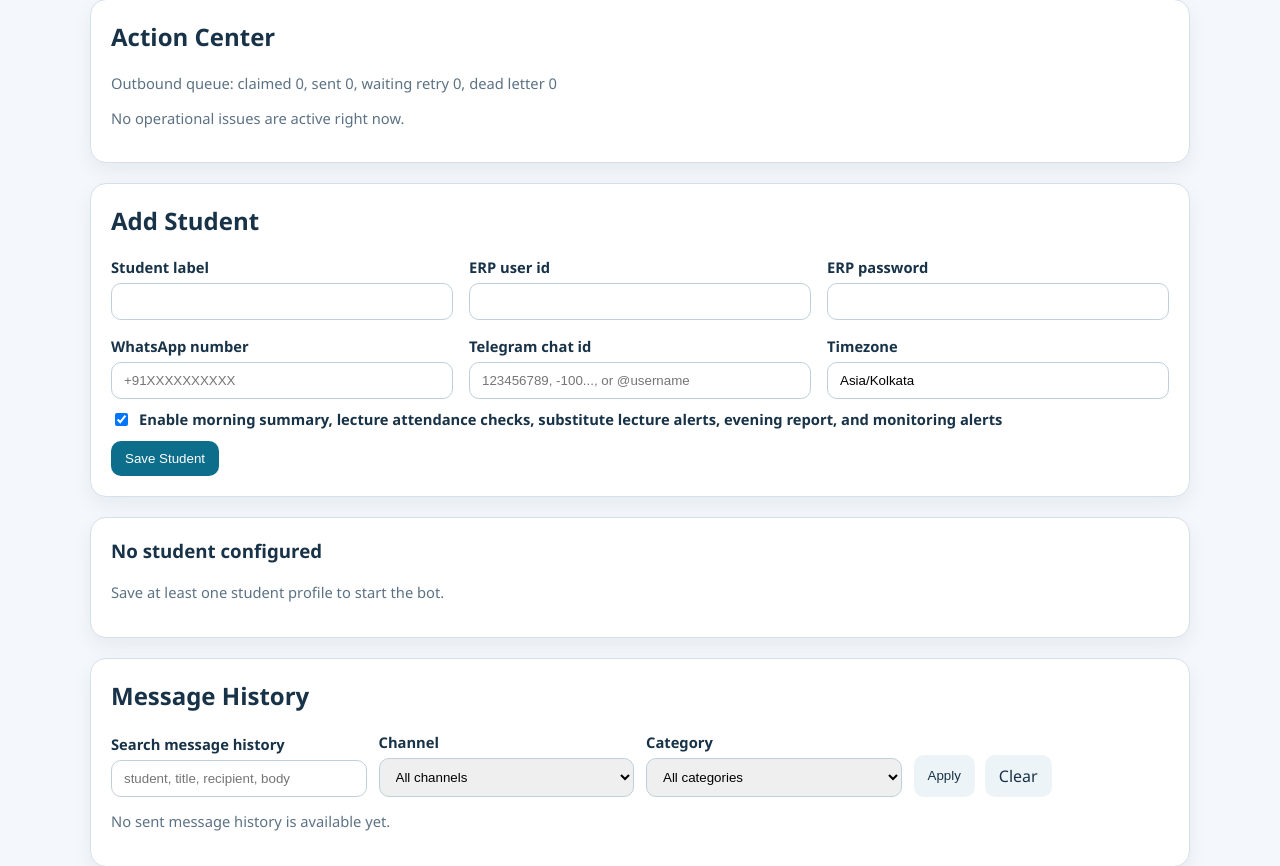
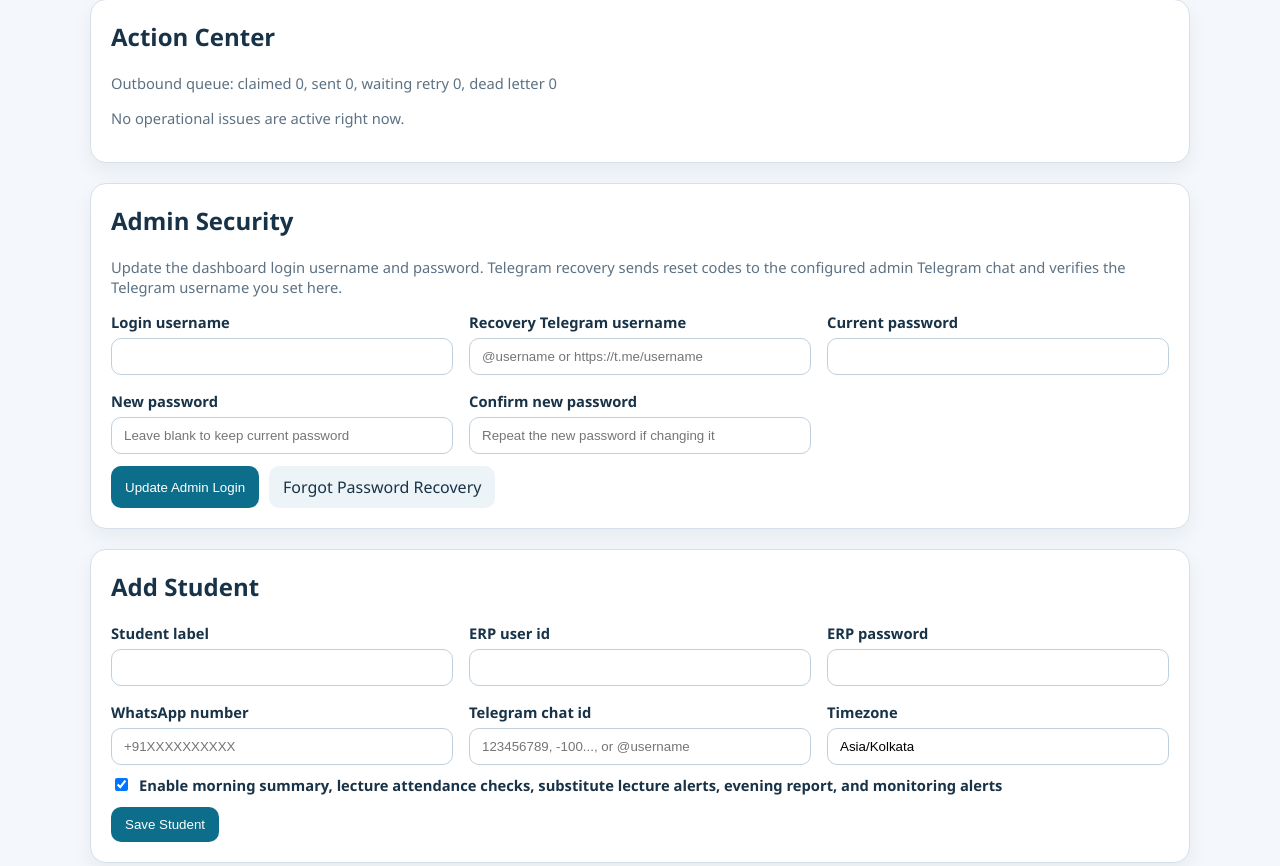
Before and after one commit to tapendra9104/QUMS-Chat-Bot, a Flask app: page / in a window 1280 px wide. Shown: the part 804-1670 px from the top of the page. Run offline with Flask 3, Linux system fonts and the light colour scheme; data that the repository does not hold is empty.

Commit message:
Add Telegram-backed admin credential recovery

```diff
--- a/qums_bot/app.py
+++ b/qums_bot/app.py
@@ -1,14 +1,16 @@
 from __future__ import annotations
 
 import csv
+import json
 import secrets
-from datetime import timedelta
+from datetime import datetime, timedelta, timezone
 from io import StringIO
 from urllib.parse import urlsplit
 
 from flask import Flask, Response, current_app, flash, jsonify, redirect, render_template, request, session, url_for
 from apscheduler.schedulers.base import STATE_RUNNING
 from twilio.request_validator import RequestValidator
+from werkzeug.security import check_password_hash, generate_password_hash
 
 from .monitoring import init_monitoring
 from .rate_limit import InMemoryRateLimiter
@@ -20,6 +22,13 @@ from .service import NotificationDeliveryError
 from .task_queue import TaskDispatcher
 from .telegram import TelegramError
 from .whatsapp import WhatsAppError
+
+
+ADMIN_RESET_STATE_KEY = "admin_password_reset"
+ADMIN_USERNAME_OVERRIDE_KEY = "admin_username_override"
+ADMIN_PASSWORD_HASH_OVERRIDE_KEY = "admin_password_hash_override"
+ADMIN_TELEGRAM_USERNAME_OVERRIDE_KEY = "admin_telegram_username_override"
+ADMIN_RESET_CODE_TTL_MINUTES = 10
 
 
 def create_app(*, start_scheduler: bool = True) -> Flask:
@@ -54,6 +63,9 @@ def create_app(*, start_scheduler: bool = True) -> Flask:
             "healthz",
             "admin_login",
             "admin_login_submit",
+            "admin_forgot_password",
+            "admin_forgot_password_request",
+            "admin_forgot_password_reset",
             "twilio_status_webhook",
             "twilio_inbound_webhook",
             "static",
@@ -91,7 +103,11 @@ def create_app(*, start_scheduler: bool = True) -> Flask:
             return redirect(url_for("dashboard"))
         if session.get("admin_authenticated"):
             return redirect(url_for("dashboard"))
-        return render_template("admin_login.html", next_path=_safe_next_path(request.args.get("next")))
+        return render_template(
+            "admin_login.html",
+            next_path=_safe_next_path(request.args.get("next")),
+            recovery_configured=bool(_get_admin_account_state()["recovery_telegram_username"]),
+        )
 
     @app.post("/admin/login")
     def admin_login_submit():
@@ -109,20 +125,180 @@ def create_app(*, start_scheduler: bool = True) -> Flask:
         password = request.form.get("password", "")
         next_path = _safe_next_path(request.form.get("next_path"))
 
-        if username == settings.admin_username and password == settings.admin_password:
+        if _verify_admin_credentials(username, password):
             session.clear()
             session["admin_authenticated"] = True
             flash("Admin login successful.", "success")
             return redirect(next_path)
 
         flash("Invalid admin username or password.", "error")
-        return render_template("admin_login.html", next_path=next_path), 401
+        return render_template(
+            "admin_login.html",
+            next_path=next_path,
+            recovery_configured=bool(_get_admin_account_state()["recovery_telegram_username"]),
+        ), 401
+
+    @app.get("/admin/forgot-password")
+    def admin_forgot_password():
+        if not _admin_auth_enabled():
+            return redirect(url_for("dashboard"))
+        if session.get("admin_authenticated"):
+            return redirect(url_for("dashboard"))
+        return render_template(
+            "admin_forgot_password.html",
+            recovery_configured=bool(_get_admin_account_state()["recovery_telegram_username"]),
+            reset_code_ttl_minutes=ADMIN_RESET_CODE_TTL_MINUTES,
+            telegram_username="",
+            next_login_path=_safe_next_path(request.args.get("next")),
+        )
+
+    @app.post("/admin/forgot-password/request")
+    def admin_forgot_password_request():
+        if not _admin_auth_enabled():
+            return redirect(url_for("dashboard"))
+        limit_response = _enforce_rate_limit(
+            bucket=f"admin-forgot:{_client_ip()}",
+            limit=settings.admin_rate_limit_count,
+            window_seconds=settings.admin_rate_limit_window_seconds,
+        )
+        if limit_response is not None:
+            return limit_response
+        telegram_username = request.form.get("telegram_username", "").strip()
+        try:
+            normalized = _issue_admin_password_reset_code(telegram_username)
+        except ValueError as exc:
+            flash(str(exc), "error")
+            return render_template(
+                "admin_forgot_password.html",
+                recovery_configured=bool(_get_admin_account_state()["recovery_telegram_username"]),
+                reset_code_ttl_minutes=ADMIN_RESET_CODE_TTL_MINUTES,
+                telegram_username=telegram_username,
+                next_login_path=url_for("admin_login"),
+            ), 400
+        except TelegramError as exc:
+            _report_internal_exception("Telegram password reset delivery failed.", exc)
+            flash("Reset code could not be sent to Telegram right now.", "error")
+            return render_template(
+                "admin_forgot_password.html",
+                recovery_configured=bool(_get_admin_account_state()["recovery_telegram_username"]),
+                reset_code_ttl_minutes=ADMIN_RESET_CODE_TTL_MINUTES,
+                telegram_username=telegram_username,
+                next_login_path=url_for("admin_login"),
+            ), 502
+
+        flash(
+            f"A reset code was sent to the configured Telegram admin chat for {normalized}.",
+            "success",
+        )
+        return render_template(
+            "admin_forgot_password.html",
+            recovery_configured=True,
+            reset_code_ttl_minutes=ADMIN_RESET_CODE_TTL_MINUTES,
+            telegram_username=normalized,
+            next_login_path=url_for("admin_login"),
+        )
+
+    @app.post("/admin/forgot-password/reset")
+    def admin_forgot_password_reset():
+        if not _admin_auth_enabled():
+            return redirect(url_for("dashboard"))
+        limit_response = _enforce_rate_limit(
+            bucket=f"admin-reset:{_client_ip()}",
+            limit=settings.admin_rate_limit_count,
+            window_seconds=settings.admin_rate_limit_window_seconds,
+        )
+        if limit_response is not None:
+            return limit_response
+
+        telegram_username = request.form.get("telegram_username", "").strip()
+        reset_code = request.form.get("reset_code", "").strip()
+        new_username = request.form.get("new_username", "").strip()
+        new_password = request.form.get("new_password", "")
+        confirm_password = request.form.get("confirm_password", "")
+        try:
+            normalized_telegram = _normalize_telegram_username(telegram_username)
+            validated_username = _validate_admin_login_username(new_username)
+            validated_password = _validate_admin_password(new_password, confirm_password)
+            _consume_admin_password_reset_code(normalized_telegram, reset_code)
+            _persist_admin_account_credentials(
+                username=validated_username,
+                password=validated_password,
+                recovery_telegram_username=normalized_telegram,
+            )
+            try:
+                _service().log_admin_action(
+                    actor=f"password-reset:{normalized_telegram}",
+                    action="admin_password_reset",
+                    target_type="admin_account",
+                    target_id=validated_username,
+                    details="Admin login credentials were reset through Telegram verification.",
+                )
+            except Exception as exc:
+                _report_internal_exception("Admin password reset audit logging failed.", exc)
+        except ValueError as exc:
+            flash(str(exc), "error")
+            return render_template(
+                "admin_forgot_password.html",
+                recovery_configured=bool(_get_admin_account_state()["recovery_telegram_username"]),
+                reset_code_ttl_minutes=ADMIN_RESET_CODE_TTL_MINUTES,
+                telegram_username=telegram_username,
+                next_login_path=url_for("admin_login"),
+            ), 400
+
+        session.clear()
+        flash("Admin login credentials were updated. Sign in with the new username and password.", "success")
+        return redirect(url_for("admin_login"))
 
     @app.post("/admin/logout")
     def admin_logout():
         session.clear()
         flash("Admin session closed.", "success")
         return redirect(url_for("admin_login"))
+
+    @app.post("/admin/account/update")
+    def admin_account_update():
+        current_password = request.form.get("current_password", "")
+        login_username = request.form.get("login_username", "").strip()
+        new_password = request.form.get("new_password", "")
+        confirm_password = request.form.get("confirm_password", "")
+        recovery_telegram_username = request.form.get("recovery_telegram_username", "").strip()
+        try:
+            if not _verify_admin_password(current_password):
+                raise ValueError("Current password is not valid.")
+            validated_username = _validate_admin_login_username(login_username)
+            normalized_recovery = (
+                _normalize_telegram_username(recovery_telegram_username)
+                if recovery_telegram_username.strip()
+                else ""
+            )
+            if normalized_recovery and (not _service().telegram.configured or not _service().settings.telegram_admin_chat_ids):
+                raise ValueError("Telegram recovery cannot be enabled until the Telegram bot token and admin chat ids are configured.")
+            if new_password or confirm_password:
+                password_to_store = _validate_admin_password(new_password, confirm_password)
+                password_changed = True
+            else:
+                password_to_store = current_password
+                password_changed = False
+            _persist_admin_account_credentials(
+                username=validated_username,
+                password=password_to_store,
+                recovery_telegram_username=normalized_recovery,
+            )
+        except ValueError as exc:
+            flash(str(exc), "error")
+            return redirect(url_for("dashboard"))
+
+        _log_admin_action(
+            action="update_admin_account",
+            target_type="admin_account",
+            target_id=validated_username,
+            details=(
+                f"Admin login username updated to {validated_username} and Telegram recovery username "
+                f"{normalized_recovery or 'disabled'}; password {'changed' if password_changed else 'kept'}."
+            ),
+        )
+        flash("Admin login settings updated.", "success")
+        return redirect(url_for("dashboard"))
 
     @app.get("/")
     def dashboard():
@@ -562,8 +738,164 @@ def _csrf_token() -> str:
 
 
 def _admin_auth_enabled() -> bool:
+    account = _get_admin_account_state()
+    return bool(account["username"] and account["password_available"])
+
+
+def _get_admin_account_state() -> dict[str, object]:
     service = _service()
-    return bool(service.settings.admin_username and service.settings.admin_password)
+    db = service.db
+    username_override = (db.get_runtime_state(ADMIN_USERNAME_OVERRIDE_KEY) or "").strip()
+    password_hash_override = (db.get_runtime_state(ADMIN_PASSWORD_HASH_OVERRIDE_KEY) or "").strip()
+    recovery_override = (db.get_runtime_state(ADMIN_TELEGRAM_USERNAME_OVERRIDE_KEY) or "").strip()
+    username = username_override or service.settings.admin_username
+    recovery_username = recovery_override or service.settings.admin_telegram_username
+    normalized_recovery = ""
+    if recovery_username:
+        try:
+            normalized_recovery = _normalize_telegram_username(recovery_username)
+        except ValueError:
+            normalized_recovery = ""
+    return {
+        "username": username,
+        "password_hash_override": password_hash_override,
+        "password_available": bool(password_hash_override or service.settings.admin_password),
+        "recovery_telegram_username": normalized_recovery,
+    }
+
+
+def _verify_admin_password(password: str) -> bool:
+    account = _get_admin_account_state()
+    password_hash_override = str(account["password_hash_override"] or "")
+    if password_hash_override:
+        return bool(password) and check_password_hash(password_hash_override, password)
+    return bool(password) and secrets.compare_digest(password, _service().settings.admin_password)
+
+
+def _verify_admin_credentials(username: str, password: str) -> bool:
+    account = _get_admin_account_state()
+    expected_username = str(account["username"] or "").strip()
+    if not expected_username or not secrets.compare_digest(username, expected_username):
+        return False
+    return _verify_admin_password(password)
+
+
+def _persist_admin_account_credentials(
+    *,
+    username: str,
+    password: str,
+    recovery_telegram_username: str,
+) -> None:
+    db = _service().db
+    db.upsert_runtime_state(state_key=ADMIN_USERNAME_OVERRIDE_KEY, state_value=username)
+    db.upsert_runtime_state(
+        state_key=ADMIN_PASSWORD_HASH_OVERRIDE_KEY,
+        state_value=generate_password_hash(password),
+    )
+    if recovery_telegram_username:
+        db.upsert_runtime_state(
+            state_key=ADMIN_TELEGRAM_USERNAME_OVERRIDE_KEY,
+            state_value=recovery_telegram_username,
+        )
+    else:
+        db.delete_runtime_state(ADMIN_TELEGRAM_USERNAME_OVERRIDE_KEY)
+
+
+def _normalize_telegram_username(value: str) -> str:
+    cleaned = str(value or "").strip()
+    if not cleaned:
+        raise ValueError("Telegram username is required.")
+    for prefix in ("https://t.me/", "http://t.me/", "t.me/"):
+        if cleaned.startswith(prefix):
+            cleaned = cleaned.split(prefix, 1)[1].strip("/")
+            break
+    if cleaned.startswith("@"):
+        cleaned = cleaned[1:]
+    if not cleaned or not cleaned.replace("_", "a").isalnum() or not (5 <= len(cleaned) <= 32):
+        raise ValueError("Telegram username must be a valid @username or t.me link.")
+    return f"@{cleaned}"
+
+
+def _validate_admin_login_username(value: str) -> str:
+    cleaned = str(value or "").strip()
+    if len(cleaned) < 3 or len(cleaned) > 64:
+        raise ValueError("Login username must be between 3 and 64 characters.")
+    allowed = set("abcdefghijklmnopqrstuvwxyzABCDEFGHIJKLMNOPQRSTUVWXYZ0123456789._-")
+    if any(ch not in allowed for ch in cleaned):
+        raise ValueError("Login username can use letters, numbers, dots, underscores, and hyphens only.")
+    return cleaned
+
+
+def _validate_admin_password(password: str, confirm_password: str) -> str:
+    if len(password or "") < 8:
+        raise ValueError("Password must be at least 8 characters long.")
+    if password != confirm_password:
+        raise ValueError("Password confirmation does not match.")
+    return password
+
+
+def _issue_admin_password_reset_code(telegram_username: str) -> str:
+    service = _service()
+    account = _get_admin_account_state()
+    expected_recovery = str(account["recovery_telegram_username"] or "")
+    if not expected_recovery:
+        raise ValueError("Telegram password recovery is not configured yet. Sign in and set a recovery Telegram username first.")
+    normalized = _normalize_telegram_username(telegram_username)
+    if normalized != expected_recovery:
+        raise ValueError("Telegram username does not match the configured recovery username.")
+    if not service.telegram.configured or not service.settings.telegram_admin_chat_ids:
+        raise ValueError("Telegram password recovery is not available on this deployment.")
+
+    code = f"{secrets.randbelow(1_000_000):06d}"
+    expires_at = datetime.now(timezone.utc) + timedelta(minutes=ADMIN_RESET_CODE_TTL_MINUTES)
+    payload = json.dumps(
+        {
+            "code_hash": generate_password_hash(code),
+            "expires_at": expires_at.replace(microsecond=0).isoformat(),
+            "telegram_username": normalized,
+        }
+    )
+    service.db.upsert_runtime_state(state_key=ADMIN_RESET_STATE_KEY, state_value=payload)
+    message = (
+        "QUMS Bot admin password reset code\n"
+        f"Code: {code}\n"
+        f"Expires in: {ADMIN_RESET_CODE_TTL_MINUTES} minutes\n"
+        "If you did not request this, ignore this message."
+    )
+    for chat_id in service.settings.telegram_admin_chat_ids:
+        service.telegram.send_text(chat_id, message, message_kind="admin_password_reset")
+    return normalized
+
+
+def _consume_admin_password_reset_code(telegram_username: str, reset_code: str) -> None:
+    raw_state = _service().db.get_runtime_state(ADMIN_RESET_STATE_KEY)
+    if not raw_state:
+        raise ValueError("Reset code is not active. Request a new code first.")
+    try:
+        payload = json.loads(raw_state)
+    except json.JSONDecodeError:
+        _service().db.delete_runtime_state(ADMIN_RESET_STATE_KEY)
+        raise ValueError("Reset code is not active. Request a new code first.") from None
+
+    expires_at_raw = str(payload.get("expires_at") or "")
+    expected_username = str(payload.get("telegram_username") or "")
+    code_hash = str(payload.get("code_hash") or "")
+    if not expires_at_raw or not expected_username or not code_hash:
+        _service().db.delete_runtime_state(ADMIN_RESET_STATE_KEY)
+        raise ValueError("Reset code is not active. Request a new code first.")
+    if telegram_username != expected_username:
+        raise ValueError("Telegram username does not match the active reset request.")
+    try:
+        expires_at = datetime.fromisoformat(expires_at_raw)
+    except ValueError:
+        _service().db.delete_runtime_state(ADMIN_RESET_STATE_KEY)
+        raise ValueError("Reset code is not active. Request a new code first.") from None
+    if expires_at < datetime.now(timezone.utc):
+        _service().db.delete_runtime_state(ADMIN_RESET_STATE_KEY)
+        raise ValueError("Reset code has expired. Request a new code again.")
+    if not reset_code or not check_password_hash(code_hash, reset_code):
+        raise ValueError("Reset code is not valid.")
+    _service().db.delete_runtime_state(ADMIN_RESET_STATE_KEY)
 
 
 def _render_dashboard(*, edit_id: int | None = None, preview_text: str | None = None):
@@ -579,6 +911,7 @@ def _render_dashboard(*, edit_id: int | None = None, preview_text: str | None =
     dead_letter_messages = service.get_dead_letter_messages(10)
     message_state = _build_message_history_state(service, request.args)
     audit_state = _build_audit_log_state(service, request.args)
+    admin_account = _get_admin_account_state()
     whatsapp_statuses = {student.id: service.get_whatsapp_status(student) for student in students}
     student_automation_statuses = {
         student.id: service.get_student_automation_status(student, now=dashboard_now)
@@ -611,6 +944,7 @@ def _render_dashboard(*, edit_id: int | None = None, preview_text: str | None =
         action_center=action_center,
         outbound_summary=outbound_summary,
         dead_letter_messages=dead_letter_messages,
+        admin_account=admin_account,
         twilio_configured=service.whatsapp.configured,
         telegram_configured=service.telegram.configured,
         settings=settings,
@@ -938,11 +1272,7 @@ def _build_action_center(*, students, student_dashboard_views, whatsapp_statuses
 
 
 def _log_admin_action(*, action: str, target_type: str, target_id: str, details: str) -> None:
-    actor = (
-        (_service().settings.admin_username or "dashboard-admin")
-        if session.get("admin_authenticated")
-        else "dashboard"
-    )
+    actor = str(_get_admin_account_state()["username"] or "dashboard-admin") if session.get("admin_authenticated") else "dashboard"
     try:
         _service().log_admin_action(
             actor=actor,
--- a/qums_bot/config.py
+++ b/qums_bot/config.py
@@ -30,6 +30,7 @@ class Settings:
     task_queue_name: str
     admin_username: str
     admin_password: str
+    admin_telegram_username: str
     local_timezone: str
     morning_digest_time: str
     evening_report_time: str
@@ -179,6 +180,7 @@ def load_settings() -> Settings:
         task_queue_name=os.getenv("TASK_QUEUE_NAME", "qums-bot").strip() or "qums-bot",
         admin_username=os.getenv("ADMIN_USERNAME", "").strip(),
         admin_password=os.getenv("ADMIN_PASSWORD", "").strip(),
+        admin_telegram_username=os.getenv("ADMIN_TELEGRAM_USERNAME", "").strip(),
         local_timezone=env_timezone("LOCAL_TIMEZONE", "Asia/Kolkata"),
         morning_digest_time=os.getenv("MORNING_DIGEST_TIME", "06:30"),
         evening_report_time=os.getenv("EVENING_REPORT_TIME", "19:00"),
--- a/qums_bot/db.py
+++ b/qums_bot/db.py
@@ -585,6 +585,10 @@ class Database:
                 """,
                 (state_key, state_value, now),
             )
+
+    def delete_runtime_state(self, state_key: str) -> None:
+        with self._connect() as conn:
+            conn.execute("DELETE FROM runtime_state WHERE state_key = ?", (state_key,))
 
     def get_telegram_admin_chat(self, chat_id: str) -> TelegramAdminChat | None:
         with self._connect() as conn:
--- a/qums_bot/templates/dashboard.html
+++ b/qums_bot/templates/dashboard.html
@@ -360,6 +360,47 @@
             {% else %}
                 <p class="meta">No operational issues are active right now.</p>
             {% endif %}
+        </section>
+
+        <section class="panel">
+            <h2>Admin Security</h2>
+            <p class="meta">
+                Update the dashboard login username and password. Telegram recovery sends reset codes to the configured admin Telegram chat and verifies the Telegram username you set here.
+            </p>
+            <form method="post" action="{{ url_for('admin_account_update') }}">
+                <input type="hidden" name="csrf_token" value="{{ csrf_token() }}">
+                <div class="grid">
+                    <div>
+                        <label for="login_username">Login username</label>
+                        <input id="login_username" name="login_username" type="text" value="{{ admin_account.username }}" required>
+                    </div>
+                    <div>
+                        <label for="recovery_telegram_username">Recovery Telegram username</label>
+                        <input
+                            id="recovery_telegram_username"
+                            name="recovery_telegram_username"
+                            type="text"
+                            value="{{ admin_account.recovery_telegram_username }}"
+                            placeholder="@username or https://t.me/username">
+                    </div>
+                    <div>
+                        <label for="current_password">Current password</label>
+                        <input id="current_password" name="current_password" type="password" autocomplete="current-password" required>
+                    </div>
+                    <div>
+                        <label for="new_password">New password</label>
+                        <input id="new_password" name="new_password" type="password" autocomplete="new-password" placeholder="Leave blank to keep current password">
+                    </div>
+                    <div>
+                        <label for="confirm_password">Confirm new password</label>
+                        <input id="confirm_password" name="confirm_password" type="password" autocomplete="new-password" placeholder="Repeat the new password if changing it">
+                    </div>
+                </div>
+                <div class="actions">
+                    <button type="submit">Update Admin Login</button>
+                    <a class="button-link ghost" href="{{ url_for('admin_forgot_password') }}">Forgot Password Recovery</a>
+                </div>
+            </form>
         </section>
 
         <section class="panel">
```
Also changed, not shown: qums_bot/templates/admin_forgot_password.html (added, +146 -0 lines), qums_bot/templates/admin_login.html (+12 -0 lines), tests/test_integration_flows.py (+142 -0 lines), tests/test_scheduler_service.py (+1 -0 lines), README.md, 1 other file.
